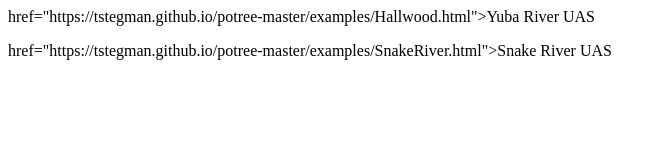
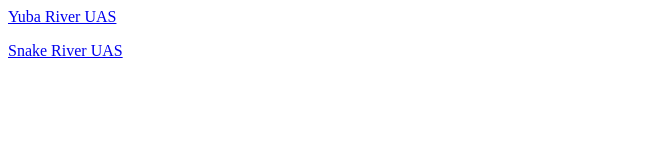
Before and after one commit to tstegman/tstegman.github.io, a plain HTML site: page index.html in a window 1280 px wide. Shown: the whole page, without its empty margins (0-666 px from the left). Drawn offline with Linux system fonts and the light colour scheme.

Commit message:
Update index.html

```diff
--- a/index.html
+++ b/index.html
@@ -1,3 +1,3 @@
-<p> href="https://tstegman.github.io/potree-master/examples/Hallwood.html">Yuba River UAS</p>
-
-<p> href="https://tstegman.github.io/potree-master/examples/SnakeRiver.html">Snake River UAS</p>
+<a href="https://tstegman.github.io/potree-master/examples/Hallwood.html">Yuba River UAS</a>
+<p>
+<a href="https://tstegman.github.io/potree-master/examples/SnakeRiver.html">Snake River UAS</a>
```
